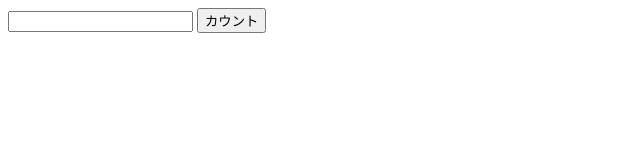
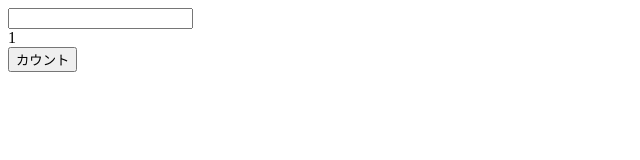
Before and after one commit to illionillion/practice-typescropt-for-mac, a website with bundled scripts: page index.html in a window 1280 px wide. Both pictures are taken after a click on the button "カウント". Shown: the whole page, without its empty margins (0-640 px from the left). Built offline with nearby package versions, Linux system fonts and the light colour scheme.

Commit message:
カウントさせるやつ、そもそもHTMLエレメントにnumber型を入れれない

```diff
--- a/index.html
+++ b/index.html
@@ -9,6 +9,7 @@
 </head>
 <body>
     <input type="text" name="" id="tbox">
+    <div id="view"></div>
     <input type="button" value="カウント" id="countbtn">
 </body>
 </html>
--- a/src/index.ts
+++ b/src/index.ts
@@ -33,5 +33,8 @@ window.addEventListener('load',()=>{
         count++;
         console.log(count);
 
+        let ele = document.getElementById('view') as HTMLElement
+        ele.innerHTML=`${count}`
+
     })
 })
```
Also changed, not shown: dist/index.js, 1 other file.
